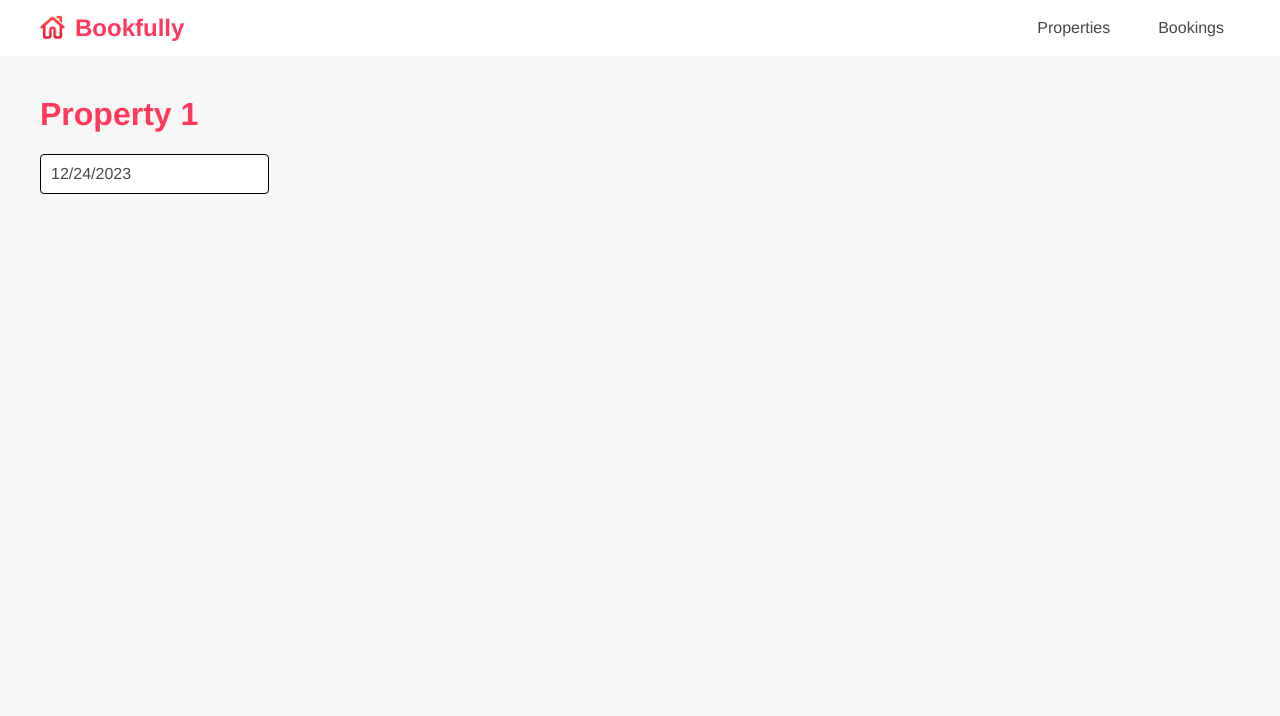
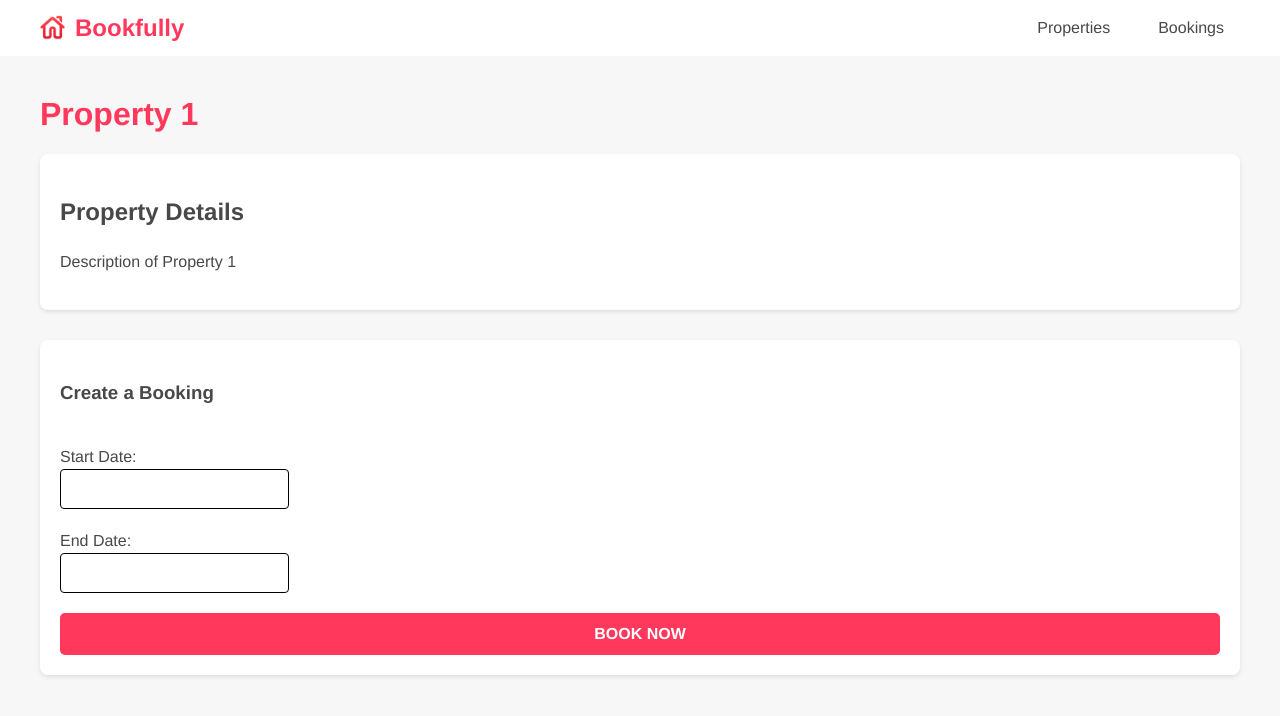
Before and after one commit to eduramme/bookfully, a React (Vite) app: page /properties/1 in a window 1280 px wide. Shown: the top 716 px of the page. Built offline with nearby package versions, Linux system fonts and the light colour scheme.

Commit message:
add global store with redux

```diff
--- a/package.json
+++ b/package.json
@@ -10,11 +10,16 @@
     "preview": "vite preview"
   },
   "dependencies": {
+    "@reduxjs/toolkit": "^2.0.1",
+    "@types/react-redux": "^7.1.33",
     "@types/react-router-dom": "^5.3.3",
+    "@types/redux": "^3.6.0",
     "react": "^18.2.0",
     "react-datepicker": "^4.25.0",
     "react-dom": "^18.2.0",
+    "react-redux": "^9.0.4",
     "react-router-dom": "^6.21.1",
+    "redux": "^5.0.1",
     "styled-components": "^6.1.3"
   },
   "devDependencies": {
--- a/src/App.tsx
+++ b/src/App.tsx
@@ -1,9 +1,13 @@
+import { Provider } from "react-redux";
 import AppRoutes from "./routes/AppRoutes";
+import store from "./store";
 
 function App() {
   return (
     <div className="App">
-      <AppRoutes />
+      <Provider store={store}>
+        <AppRoutes />
+      </Provider>
     </div>
   );
 }
--- a/src/components/DatePciker.tsx
+++ b/src/components/DatePicker.tsx
@@ -1,9 +1,9 @@
-import React, { useState } from "react";
-import DatePicker from "react-datepicker";
+import React from "react";
+import DatePicker, { ReactDatePickerProps } from "react-datepicker";
 import styled from "styled-components";
 import "react-datepicker/dist/react-datepicker.css";
 
-import { colors } from "./../styles/theme";
+import { colors } from "../styles/theme";
 
 const StyledDatePicker = styled(DatePicker)`
   font-family: "Helvetica Neue", sans-serif;
@@ -12,6 +12,8 @@ const StyledDatePicker = styled(DatePicker)`
   padding: 10px;
   font-size: 16px;
   color: ${colors.text};
+  width: auto;
+  box-sizing: border-box; // Add this line
 
   &:focus {
     border-color: ${colors.primary};
@@ -46,15 +48,13 @@ const StyledDatePicker = styled(DatePicker)`
   }
 `;
 
-const DatePickerComponent: React.FC = () => {
-  const [startDate, setStartDate] = useState<Date | null>(new Date());
-  const today = new Date();
+interface DatePickerComponentProps extends ReactDatePickerProps {}
 
+const DatePickerComponent: React.FC<DatePickerComponentProps> = (props) => {
   return (
     <StyledDatePicker
-      selected={startDate}
-      onChange={(date: Date | null) => setStartDate(date)}
-      minDate={today} // Set the minimum date to today
+      shouldCloseOnSelect={true} // Ensure the picker closes after selection
+      {...props}
     />
   );
 };
--- /dev/null
+++ b/src/features/bookings/bookingsSlice.ts
@@ -0,0 +1,27 @@
+import { createSlice, PayloadAction } from "@reduxjs/toolkit";
+import { Booking } from "../../types/booking";
+
+const initialState: { bookings: Booking[] } = {
+  bookings: [],
+};
+
+const bookingsSlice = createSlice({
+  name: "bookings",
+  initialState,
+  reducers: {
+    setBookings(state, action: PayloadAction<Booking[]>) {
+      state.bookings = action.payload;
+    },
+    addBooking(state, action: PayloadAction<Booking>) {
+      state.bookings.push(action.payload);
+    },
+    removeBooking(state, action: PayloadAction<number>) {
+      state.bookings = state.bookings.filter(
+        (booking) => booking.id !== action.payload
+      );
+    },
+  },
+});
+
+export const { setBookings, addBooking, removeBooking } = bookingsSlice.actions;
+export default bookingsSlice.reducer;
--- a/src/pages/BookingDetailsPage.tsx
+++ b/src/pages/BookingDetailsPage.tsx
@@ -1,4 +1,3 @@
-import DatePickerComponent from "../components/DatePciker";
 import { PageContainer } from "../components/PageContainer";
 import { PageHeader } from "../components/PageHeader";
 import { PageTitle } from "../components/PageTitle";
@@ -9,8 +8,6 @@ const BookingDetailsPage: React.FC = () => {
       <PageHeader>
         <PageTitle>Booking </PageTitle>
       </PageHeader>
-
-      <DatePickerComponent />
     </PageContainer>
   );
 };
--- a/src/pages/BookingsPage.tsx
+++ b/src/pages/BookingsPage.tsx
@@ -1,30 +1,11 @@
-import DatePickerComponent from "../components/DatePciker";
 import { PageContainer } from "../components/PageContainer";
 import { PageHeader } from "../components/PageHeader";
 import { PageTitle } from "../components/PageTitle";
 import styled from "styled-components";
-
-interface Booking {
-  id: number;
-  startDate: string; // ISO date string format (e.g., "2023-01-01")
-  endDate: string;
-  propertyId: number;
-}
-
-const bookings: Booking[] = [
-  {
-    id: 1,
-    startDate: "2023-12-20",
-    endDate: "2023-12-27",
-    propertyId: 101,
-  },
-  {
-    id: 2,
-    startDate: "2023-12-15",
-    endDate: "2023-12-22",
-    propertyId: 102,
-  },
-];
+import React from "react";
+import { useSelector, useDispatch } from "react-redux";
+import { RootState } from "../store";
+import { removeBooking } from "../features/bookings/bookingsSlice";
 
 const BookingList = styled.ul`
   list-style: none;
@@ -52,8 +33,12 @@ const BookingInfo = styled.div`
 `;
 
 const BookingsPage: React.FC = () => {
-  const handleBookingClick = (bookingId: number) => {
-    console.log("Clicked booking with ID:", bookingId);
+  const bookings = useSelector((state: RootState) => state.bookings.bookings);
+  const dispatch = useDispatch();
+
+  const handleRemoveBooking = (bookingId: number) => {
+    dispatch(removeBooking(bookingId));
+    console.log("Removed booking with ID:", bookingId);
   };
 
   return (
@@ -65,7 +50,7 @@ const BookingsPage: React.FC = () => {
         {bookings.map((booking) => (
           <BookingCard
             key={booking.id}
-            onClick={() => handleBookingClick(booking.id)}
+            onClick={() => handleRemoveBooking(booking.id)} // Change to appropriate handler
           >
             <BookingInfo>
               <div>Booking ID: {booking.id}</div>
@@ -76,7 +61,6 @@ const BookingsPage: React.FC = () => {
           </BookingCard>
         ))}
       </BookingList>
-      <DatePickerComponent />
     </PageContainer>
   );
 };
--- a/src/pages/PropertyDetailsPage.tsx
+++ b/src/pages/PropertyDetailsPage.tsx
@@ -1,11 +1,75 @@
-import DatePickerComponent from "../components/DatePciker";
+import React, { useState } from "react";
+import { useParams } from "react-router-dom";
 import { PageContainer } from "../components/PageContainer";
 import { PageHeader } from "../components/PageHeader";
 import { PageTitle } from "../components/PageTitle";
-import { useParams } from "react-router-dom";
+import styled from "styled-components";
+import DatePickerComponent from "../components/DatePicker";
+import { colors } from "../styles/theme";
+import { useDispatch } from "react-redux";
+import { addBooking } from "../features/bookings/bookingsSlice";
+
+const BookingForm = styled.form`
+  display: flex;
+  flex-direction: column;
+  gap: 20px;
+  padding: 20px;
+  background: white;
+  border-radius: 8px;
+  box-shadow: 0 2px 4px rgba(0, 0, 0, 0.1);
+`;
+
+const SubmitButton = styled.button`
+  padding: 12px 20px;
+  background-color: ${colors.primary};
+  color: white;
+  border: none;
+  cursor: pointer;
+  border-radius: 5px;
+  font-weight: bold;
+  text-transform: uppercase;
+`;
+
+const PropertyDetail = styled.div`
+  margin-bottom: 30px;
+  background: white;
+  padding: 20px;
+  border-radius: 8px;
+  box-shadow: 0 2px 4px rgba(0, 0, 0, 0.1);
+`;
+
+const DateContainer = styled.div`
+  display: flex;
+  flex-direction: column;
+`;
 
 const PropertyDetailsPage: React.FC = () => {
   const { id } = useParams();
+  const [startDate, setStartDate] = useState<Date | null>(null);
+  const [endDate, setEndDate] = useState<Date | null>(null);
+
+  const dispatch = useDispatch(); // Use useDispatch to dispatch actions
+
+  const handleBooking = (event: React.FormEvent) => {
+    event.preventDefault();
+    if (startDate && endDate && id) {
+      dispatch(
+        addBooking({
+          id: Date.now(), // Temporary way to generate a unique id
+          startDate: startDate.toISOString(),
+          endDate: endDate.toISOString(),
+          propertyId: parseInt(id),
+        })
+      );
+      console.log(
+        `Booking added for property ${id} from ${startDate} to ${endDate}`
+      );
+    } else {
+      console.error("Missing start date, end date, or property ID");
+    }
+  };
+
+  const today = new Date();
 
   return (
     <PageContainer>
@@ -13,7 +77,35 @@ const PropertyDetailsPage: React.FC = () => {
         <PageTitle>Property {id}</PageTitle>
       </PageHeader>
 
-      <DatePickerComponent />
+      <PropertyDetail>
+        <h2>Property Details</h2>
+        <p>Description of Property {id}</p>
+      </PropertyDetail>
+
+      <BookingForm onSubmit={handleBooking}>
+        <h3>Create a Booking</h3>
+        <DateContainer>
+          Start Date:
+          <DatePickerComponent
+            minDate={today}
+            maxDate={endDate}
+            selected={startDate}
+            onChange={setStartDate}
+            shouldCloseOnSelect={true}
+          />
+        </DateContainer>
+
+        <DateContainer>
+          End Date:
+          <DatePickerComponent
+            minDate={startDate}
+            selected={endDate}
+            onChange={setEndDate}
+            shouldCloseOnSelect={true}
+          />
+        </DateContainer>
+        <SubmitButton type="submit">Book Now</SubmitButton>
+      </BookingForm>
     </PageContainer>
   );
 };
--- /dev/null
+++ b/src/store.ts
@@ -0,0 +1,11 @@
+import { configureStore } from "@reduxjs/toolkit";
+import bookingsReducer from "./features/bookings/bookingsSlice";
+
+const store = configureStore({
+  reducer: {
+    bookings: bookingsReducer,
+  },
+});
+
+export default store;
+export type RootState = ReturnType<typeof store.getState>;
--- /dev/null
+++ b/src/types/booking.d.ts
@@ -0,0 +1,6 @@
+export interface Booking {
+  id: number;
+  startDate: string;
+  endDate: string;
+  propertyId: number;
+}
```
Also changed, not shown: 1 other file (tests, documents, lock files or other folders).
